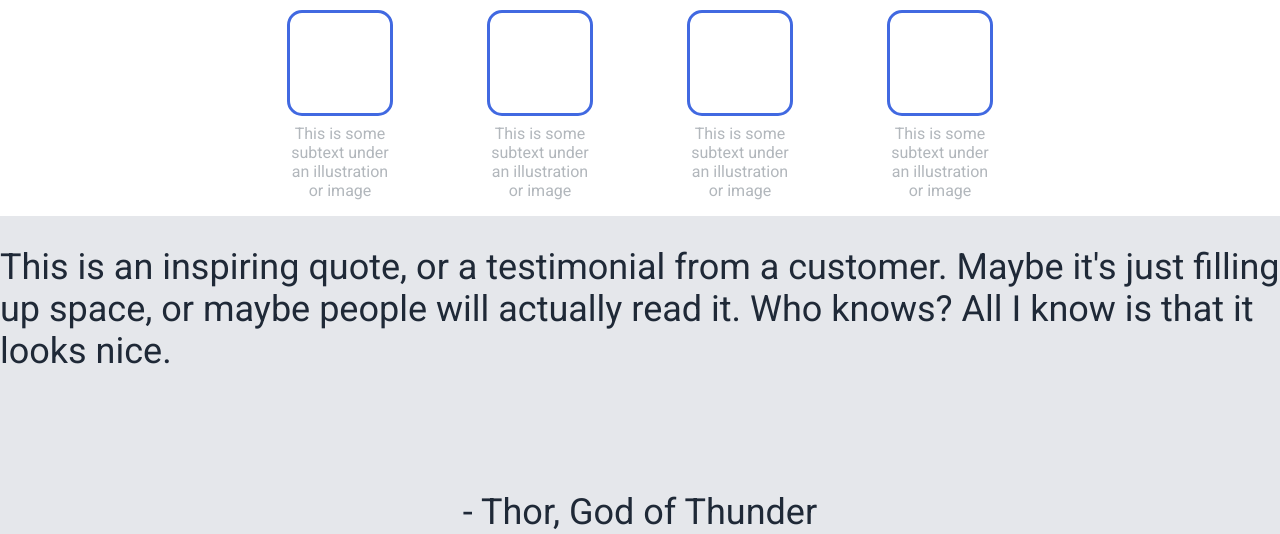
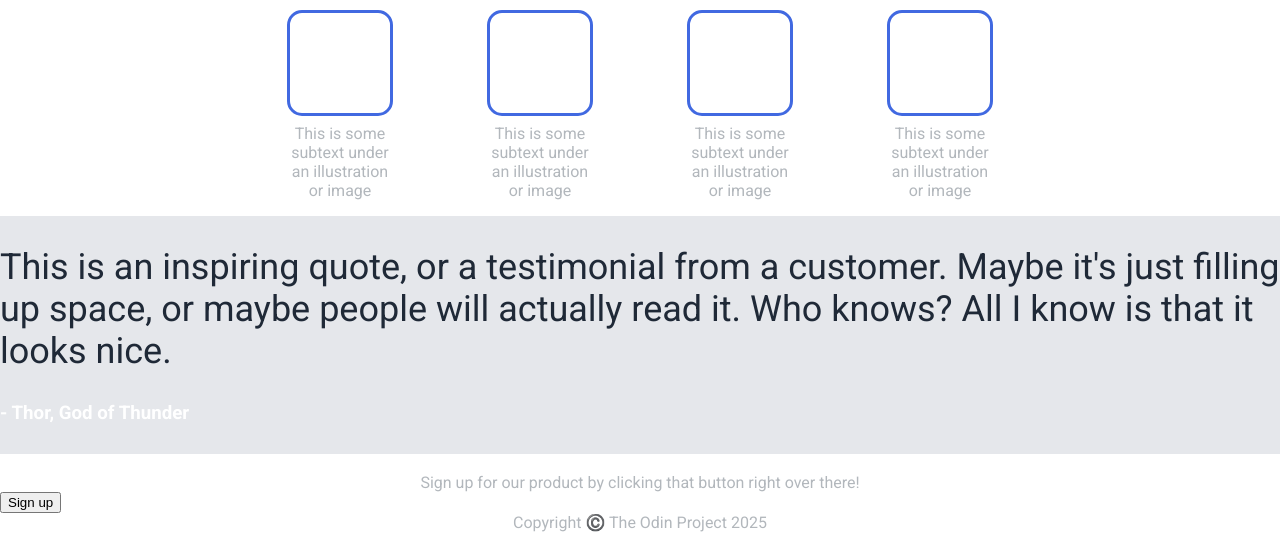
Before and after one commit to Abimaelh/odin-landing-page, a plain HTML site: page index.html in a window 1280 px wide. Shown: the part 426-960 px from the top of the page. Drawn offline with Linux system fonts and the light colour scheme.

Commit message:
Add quote container

```diff
--- a/index.html
+++ b/index.html
@@ -64,8 +64,14 @@
     </div>
 
     <div class="quote">
-        <h2>This is an inspiring quote, or a testimonial from a customer. Maybe it's just filling up space, or maybe people will actually read it. Who knows? All I know is that it looks nice.<h2>
-        <h2>- Thor, God of Thunder<h2>
+        <div class="quote-container">
+            <div class="quote-top">
+                <h2>This is an inspiring quote, or a testimonial from a customer. Maybe it's just filling up space, or maybe people will actually read it. Who knows? All I know is that it looks nice.<h2>
+            </div>
+            <div class="quote-bottom">
+                <h3>- Thor, God of Thunder<h2>
+            </div>
+        </div>
     </div>
 
     <div class="calltoaction">
```
